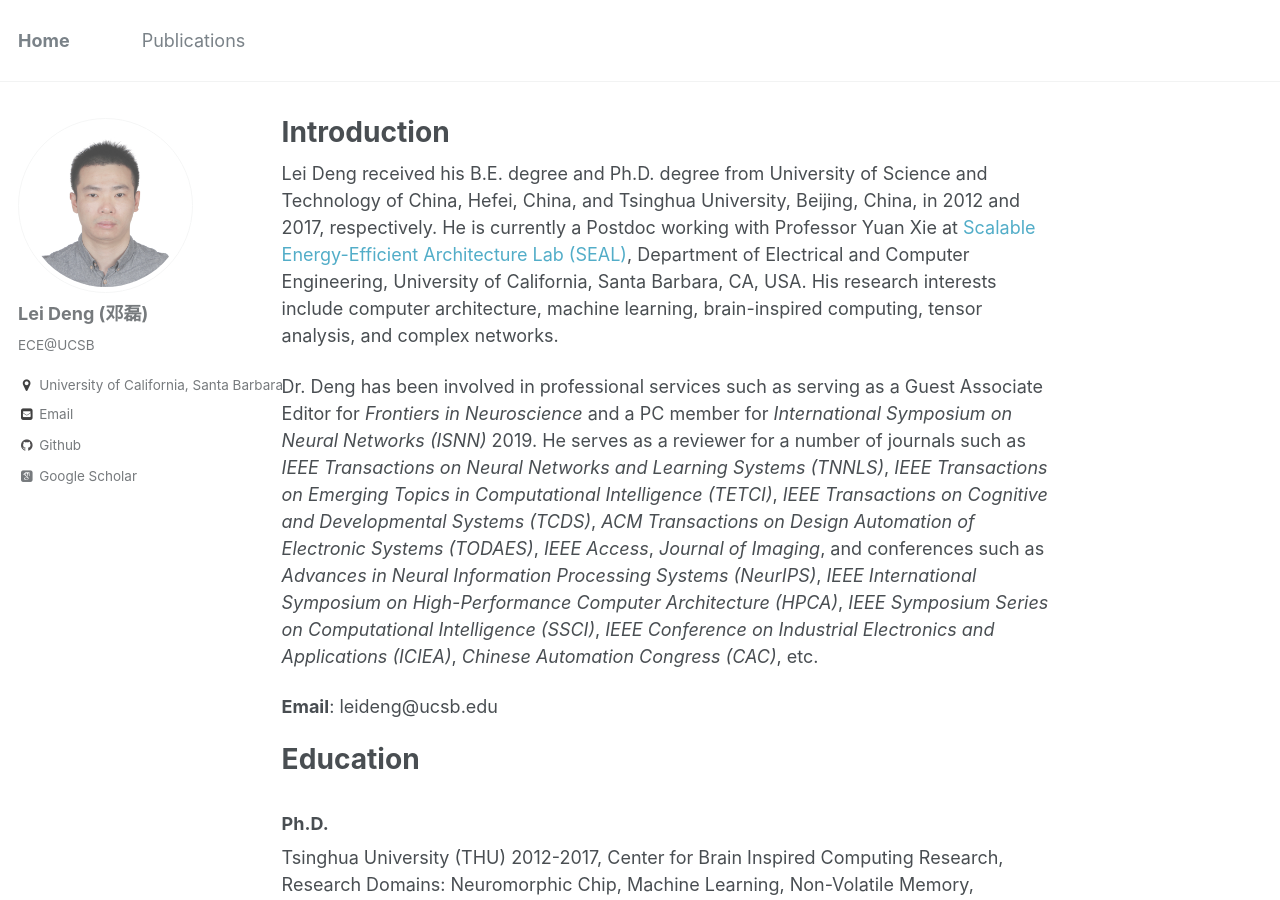
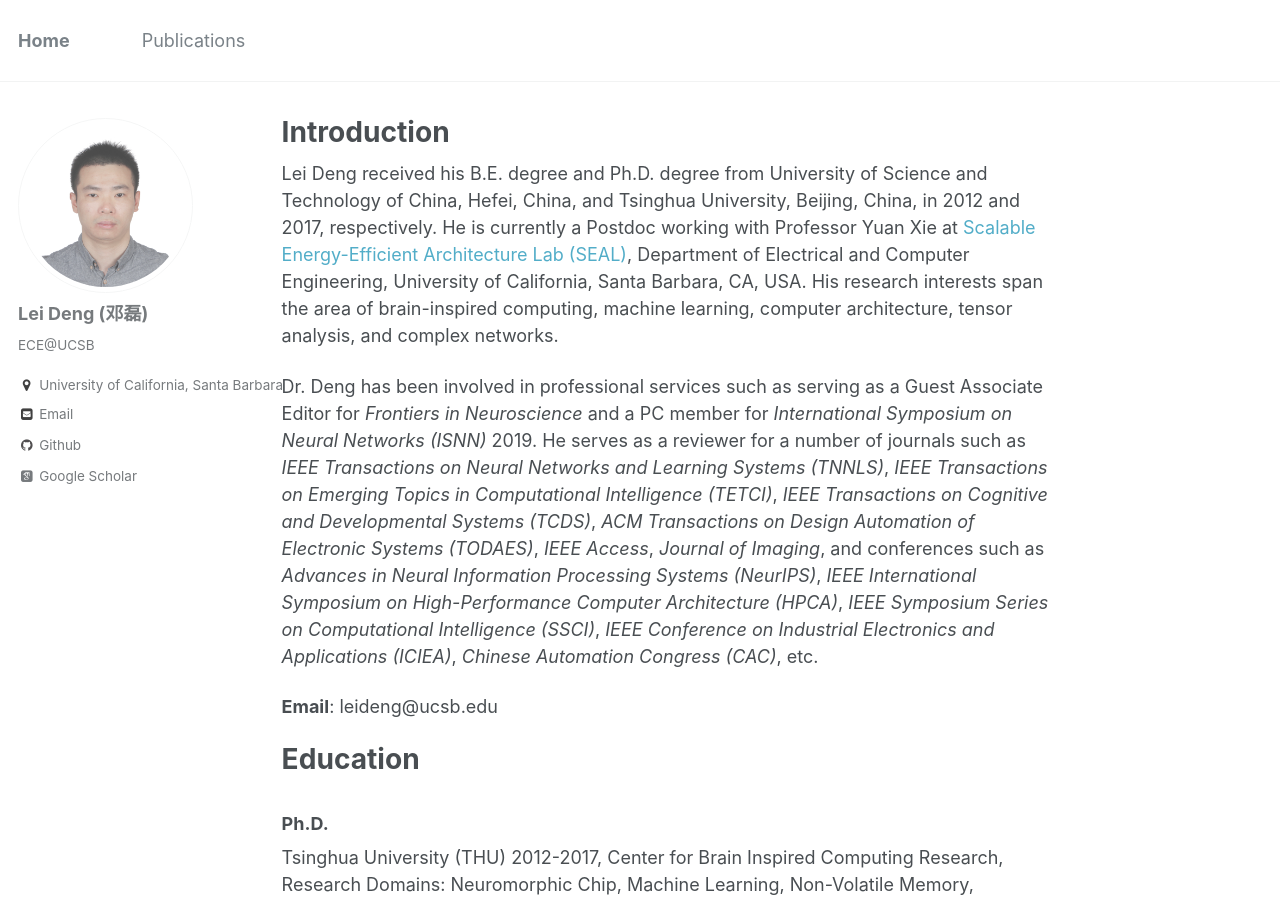
Before and after one commit to dllfei/dllfei.github.io, a Jekyll site: the page built from _pages/about.md, in a window 1280 px wide and 900 px high. Built offline with Jekyll 4.4.1, drawn with Linux system fonts in a browser that asks for light colours; some web fonts are replaced.

Commit message:
Update about.md

```diff
--- a/_pages/about.md
+++ b/_pages/about.md
@@ -8,7 +8,7 @@ redirect_from:
   - /about.html
 ---
 
-Lei Deng received his B.E. degree and Ph.D. degree from University of Science and Technology of China, Hefei, China, and Tsinghua University, Beijing, China, in 2012 and 2017, respectively. He is currently a Postdoc working with Professor Yuan Xie at [Scalable Energy-Efficient Architecture Lab (SEAL)](https://seal.ece.ucsb.edu/), Department of Electrical and Computer Engineering, University of California, Santa Barbara, CA, USA. His research interests include computer architecture, machine learning, brain-inspired computing, tensor analysis, and complex networks.
+Lei Deng received his B.E. degree and Ph.D. degree from University of Science and Technology of China, Hefei, China, and Tsinghua University, Beijing, China, in 2012 and 2017, respectively. He is currently a Postdoc working with Professor Yuan Xie at [Scalable Energy-Efficient Architecture Lab (SEAL)](https://seal.ece.ucsb.edu/), Department of Electrical and Computer Engineering, University of California, Santa Barbara, CA, USA. His research interests span the area of brain-inspired computing, machine learning, computer architecture, tensor analysis, and complex networks.
 
 Dr. Deng has been involved in professional services such as serving as a Guest Associate Editor for *Frontiers in Neuroscience* and a PC member for *International Symposium on Neural Networks (ISNN)* 2019. He serves as a reviewer for a number of journals such as *IEEE Transactions on Neural Networks and Learning Systems (TNNLS)*, *IEEE Transactions on Emerging Topics in Computational Intelligence (TETCI)*, *IEEE Transactions on Cognitive and Developmental Systems (TCDS)*, *ACM Transactions on Design Automation of Electronic Systems (TODAES)*, *IEEE Access*, *Journal of Imaging*, and conferences such as *Advances in Neural Information Processing Systems (NeurIPS)*, *IEEE International Symposium on High-Performance Computer Architecture (HPCA)*, *IEEE Symposium Series on Computational Intelligence (SSCI)*, *IEEE Conference on Industrial Electronics and Applications (ICIEA)*, *Chinese Automation Congress (CAC)*, etc.
 
```
